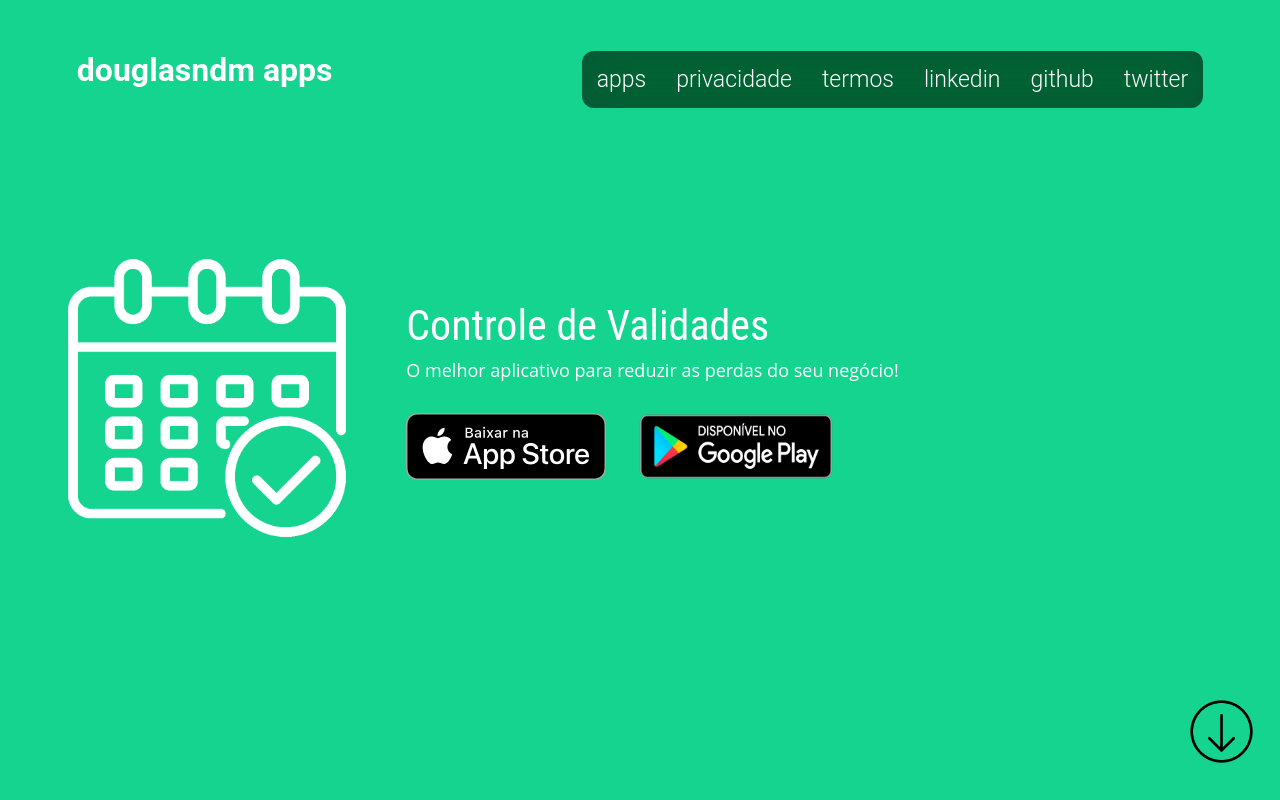
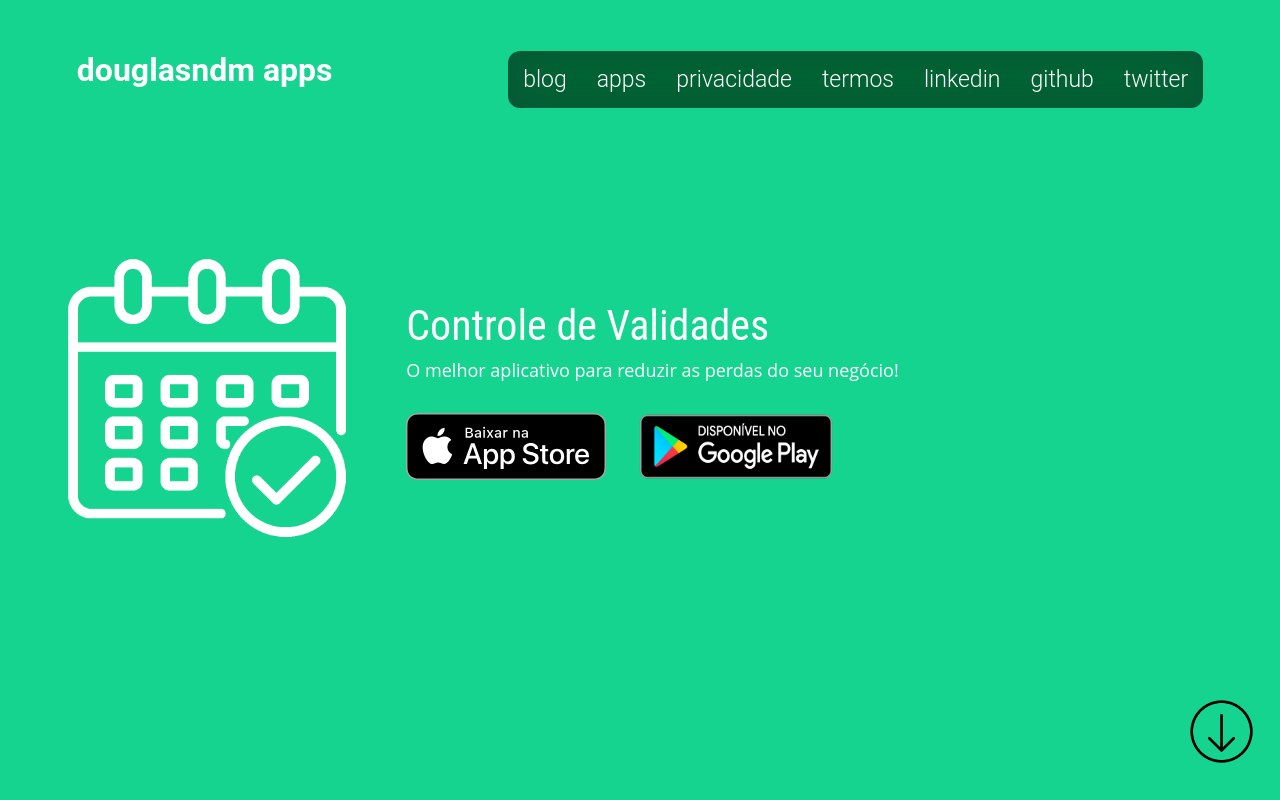
Before and after one commit to douglasndm/site, a React (Create React App) app: page / in a window 1280 px wide. Shown: the top 800 px of the page. Built offline with nearby package versions, Linux system fonts and the light colour scheme.

Commit message:
Updating blog link

```diff
--- a/src/Components/Header/index.tsx
+++ b/src/Components/Header/index.tsx
@@ -23,6 +23,11 @@ const Header: React.FC<HeaderProps> = ({ fixed }: HeaderProps) => (
             </Link>
 
             <MenuContainer>
+                <MenuItem>
+                    <MenuItemLinkExternal href="https://controledevalidades.com">
+                        blog
+                    </MenuItemLinkExternal>
+                </MenuItem>
                 <MenuItem>
                     <MenuItemLink to="/">apps</MenuItemLink>
                 </MenuItem>
```
